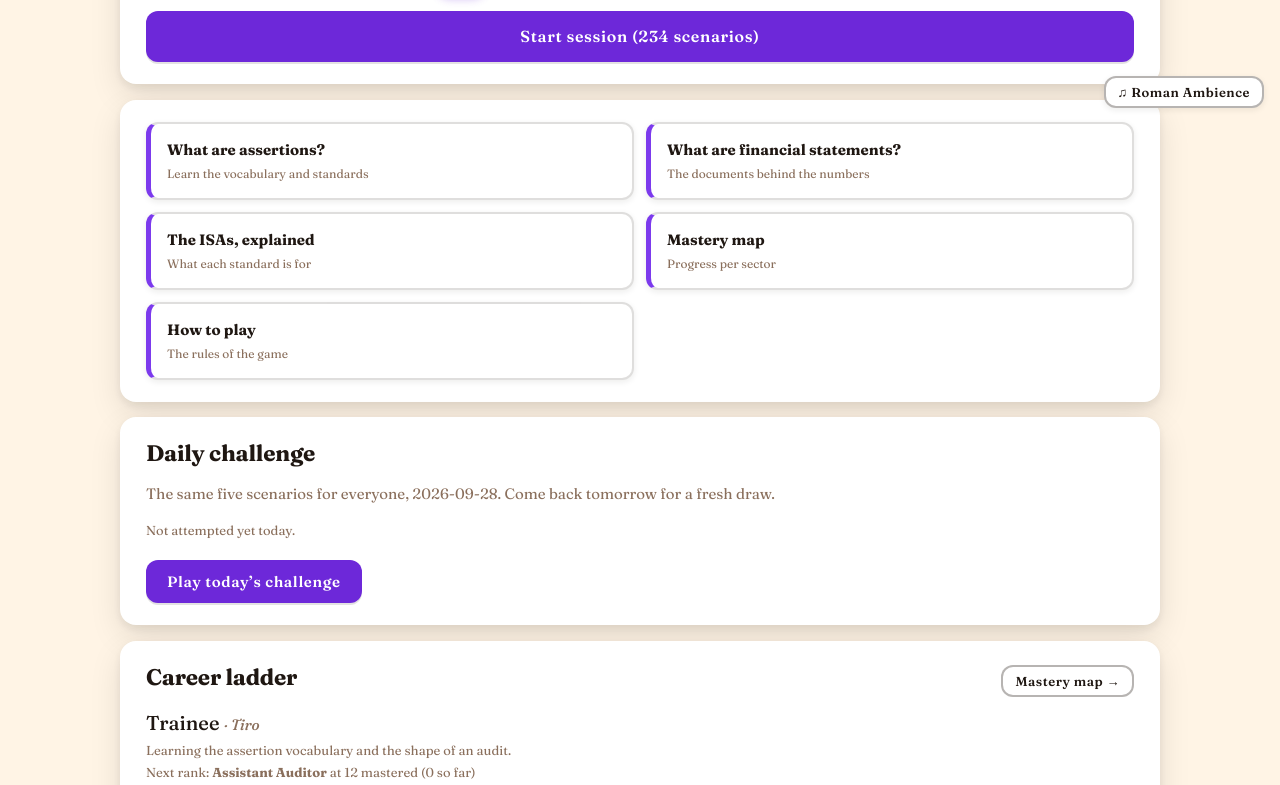
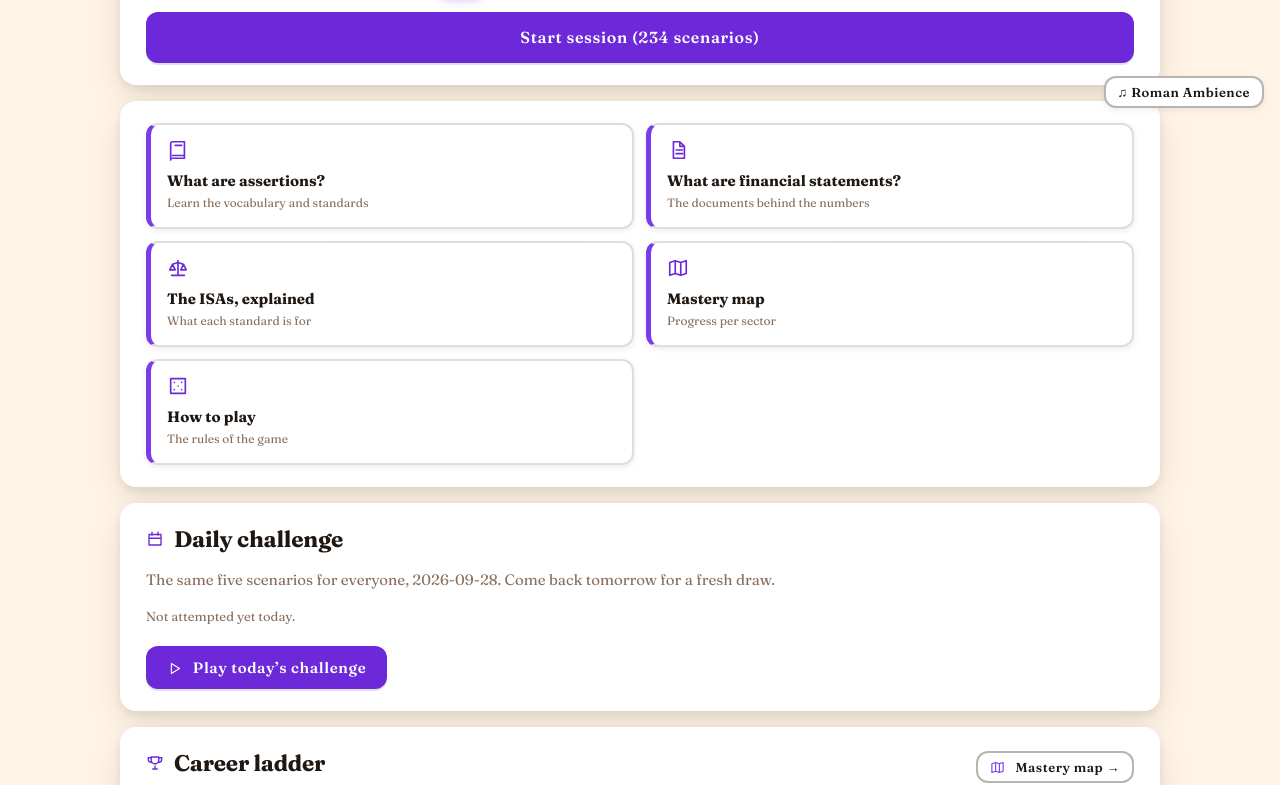
Before and after one commit to RyanTheories/assertio, a React (Vite) app: page / in a window 1280 px wide. Shown: the part 676-1461 px from the top of the page. Built offline with nearby package versions, Linux system fonts and the light colour scheme.

Commit message:
Add inline SVG icon set: home cards, HUD buttons, hints, and phase headers
Co-authored-by: RyanTheories <RyanTheories@users.noreply.github.com>

```diff
--- a/src/components/HintButton.tsx
+++ b/src/components/HintButton.tsx
@@ -1,5 +1,6 @@
 import { useState } from 'react';
 import { POINTS } from '../scoring';
+import { Icon } from './Icon';
 
 interface Props {
   onReveal: () => void;
@@ -11,12 +12,12 @@ export function HintButton({ onReveal, disabled, children }: Props) {
   const [revealed, setRevealed] = useState(false);
   return revealed ? (
     <div className="hint-box">
-      <p className="hint-title">Hint (−{POINTS.HINT_COST} pts)</p>
+      <p className="hint-title"><Icon name="bulb" size={14} /> Hint (−{POINTS.HINT_COST} pts)</p>
       <p>{children}</p>
     </div>
   ) : (
     <button className="btn btn-ghost btn-small" disabled={disabled} onClick={() => { setRevealed(true); onReveal(); }}>
-      💡 Hint (−{POINTS.HINT_COST} pts)
+      <Icon name="bulb" size={15} /> Hint (−{POINTS.HINT_COST} pts)
     </button>
   );
 }
--- /dev/null
+++ b/src/components/Icon.tsx
@@ -0,0 +1,64 @@
+interface IconProps {
+  name: IconName;
+  size?: number;
+}
+
+export type IconName =
+  | 'book'
+  | 'doc'
+  | 'scale'
+  | 'map'
+  | 'dice'
+  | 'calendar'
+  | 'brief'
+  | 'bulb'
+  | 'filter'
+  | 'alert'
+  | 'clipboard'
+  | 'check'
+  | 'x'
+  | 'flag'
+  | 'trophy'
+  | 'play'
+  | 'arrow'
+  | 'info';
+
+const PATHS: Record<IconName, string> = {
+  book: 'M4 5a2 2 0 0 1 2-2h13v18H6a2 2 0 0 0-2 2V5zm2 13h13M9 7h7',
+  doc: 'M7 3h7l5 5v13H7V3zm7 0v5h5M10 12h7M10 16h7',
+  scale: 'M12 4v16M5 20h14M12 6l-6 2 6-2 6 2-6-2M6 8l-3 6h6l-3-6zm12 0l-3 6h6l-3-6z',
+  map: 'M9 4l6 2 6-2v14l-6 2-6-2-6 2V6l6-2zm0 0v14m6-12v14',
+  dice: 'M4 4h16v16H4V4zm4 4h.01M16 8h.01M12 12h.01M8 16h.01M16 16h.01',
+  calendar: 'M4 6h16v14H4V6zm0 5h16M8 3v4m8-4v4',
+  brief: 'M4 8h16v12H4V8zm6 0V5h4v3M4 13h16',
+  bulb: 'M9 18h6M10 21h4M12 3a6 6 0 0 1 4 10c-.8.8-1 1.5-1 2.5h-6c0-1-.2-1.7-1-2.5A6 6 0 0 1 12 3z',
+  filter: 'M4 5h16l-6 7v6l-4 2v-8L4 5z',
+  alert: 'M12 4l9 16H3l9-16zm0 6v4m0 3h.01',
+  clipboard: 'M8 4h8v3H8V4zm-2 1H5v16h14V5h-1M9 11h6M9 15h6',
+  check: 'M4 12l5 5L20 6',
+  x: 'M6 6l12 12M18 6L6 18',
+  flag: 'M6 21V4h11l-2 4 2 4H6',
+  trophy: 'M7 4h10v4a5 5 0 0 1-10 0V4zm0 1H3v2a4 4 0 0 0 4 4m10-6h4v2a4 4 0 0 1-4 4M9 20h6m-3-4v4',
+  play: 'M7 4l13 8-13 8V4z',
+  arrow: 'M4 12h16m-6-6l6 6-6 6',
+  info: 'M12 3a9 9 0 1 1 0 18 9 9 0 0 1 0-18zm0 5v.01M12 11v6',
+};
+
+export function Icon({ name, size = 18 }: IconProps) {
+  return (
+    <svg
+      className={`icon icon-${name}`}
+      width={size}
+      height={size}
+      viewBox="0 0 24 24"
+      fill="none"
+      stroke="currentColor"
+      strokeWidth="1.8"
+      strokeLinecap="round"
+      strokeLinejoin="round"
+      aria-hidden="true"
+    >
+      <path d={PATHS[name]} />
+    </svg>
+  );
+}
--- a/src/screens/Home.tsx
+++ b/src/screens/Home.tsx
@@ -6,6 +6,7 @@ import { statementGroup } from '../data/validate';
 import { sectorFor, SECTOR_ORDER } from '../sectors';
 import { rankFor, nextRank } from '../career';
 import { todayKey } from '../daily';
+import { Icon } from '../components/Icon';
 
 interface Props {
   scenarios: Scenario[];
@@ -73,7 +74,7 @@ export function Home({ scenarios, onStart, onOpenGuide, onOpenStatements, onOpen
         </p>
       </header>
       <section className="card mission">
-        <h2>Why this game was created</h2>
+        <h2><Icon name="info" /> Why this game was created</h2>
         {showWhy ? (
           <div className="howto-body">
             <p>
@@ -99,7 +100,7 @@ export function Home({ scenarios, onStart, onOpenGuide, onOpenStatements, onOpen
       </section>
 
       <section className="card setup">
-        <h2>New session</h2>
+        <h2><Icon name="play" /> New session</h2>
         <div className="field">
           <label>Difficulty</label>
           <div className="chip-row">
@@ -153,22 +154,27 @@ export function Home({ scenarios, onStart, onOpenGuide, onOpenStatements, onOpen
       <section className="card howto">
         <div className="box-grid">
           <button className="box-link" onClick={onOpenGuide}>
+            <Icon name="book" size={22} />
             <span className="box-title">What are assertions?</span>
             <span className="box-sub">Learn the vocabulary and standards</span>
           </button>
           <button className="box-link" onClick={onOpenStatements}>
+            <Icon name="doc" size={22} />
             <span className="box-title">What are financial statements?</span>
             <span className="box-sub">The documents behind the numbers</span>
           </button>
           <button className="box-link" onClick={onOpenIsas}>
+            <Icon name="scale" size={22} />
             <span className="box-title">The ISAs, explained</span>
             <span className="box-sub">What each standard is for</span>
           </button>
           <button className="box-link" onClick={onOpenMastery}>
+            <Icon name="map" size={22} />
             <span className="box-title">Mastery map</span>
             <span className="box-sub">Progress per sector</span>
           </button>
           <button className="box-link" onClick={() => setShowHowTo((v) => !v)} aria-expanded={showHowTo}>
+            <Icon name="dice" size={22} />
             <span className="box-title">How to play</span>
             <span className="box-sub">{showHowTo ? 'Hide the rules' : 'The rules of the game'}</span>
           </button>
@@ -205,7 +211,7 @@ export function Home({ scenarios, onStart, onOpenGuide, onOpenStatements, onOpen
       </section>
 
       <section className="card daily">
-        <h2>Daily challenge</h2>
+        <h2><Icon name="calendar" /> Daily challenge</h2>
         <p className="muted">
           The same five scenarios for everyone, {todayKey()}. Come back tomorrow for a fresh draw.
         </p>
@@ -218,14 +224,14 @@ export function Home({ scenarios, onStart, onOpenGuide, onOpenStatements, onOpen
           <p className="muted small">Not attempted yet today.</p>
         )}
         <button className="btn btn-primary" onClick={onStartDaily}>
-          Play today’s challenge
+          <Icon name="play" size={15} /> Play today’s challenge
         </button>
       </section>
       <section className="card stats">
         <div className="career-head">
-          <h2>Career ladder</h2>
+          <h2><Icon name="trophy" /> Career ladder</h2>
           <button className="btn btn-ghost btn-small" onClick={onOpenMastery}>
-            Mastery map →
+            <Icon name="map" size={15} /> Mastery map →
           </button>
         </div>
         <div className="career-rank">
--- a/src/screens/PhaseProcedures.tsx
+++ b/src/screens/PhaseProcedures.tsx
@@ -6,6 +6,7 @@ import { ASSERTION_LABELS, TAXONOMY_ORDER } from '../ui';
 import { ConceptText } from '../components/ConceptText';
 import { HintButton } from '../components/HintButton';
 import { whyProcedureTests } from '../teach';
+import { Icon } from '../components/Icon';
 
 interface ShuffledProc {
   proc: Procedure;
@@ -104,7 +105,7 @@ export function PhaseProcedures({ scenario, shuffledProcedures, answers, onAnswe
     <div className="phase phase-procedures">
       <div className="phase-head">
         <p className="eyebrow">Phase 3 of 3</p>
-        <h2>Match each procedure to the assertion(s) it tests, or flag the trap</h2>
+        <h2><Icon name="clipboard" /> Match each procedure to the assertion(s) it tests, or flag the trap</h2>
         <p className="muted">
           Some procedures look perfectly reasonable but don't validly test the risk at hand. Flag those as traps.
           Correctly flagging a trap is the highest-value action in the game.
--- a/src/screens/PhaseRelevant.tsx
+++ b/src/screens/PhaseRelevant.tsx
@@ -6,6 +6,7 @@ import { ASSERTION_LABELS, ASSERTION_SHORT, TAXONOMY_ORDER } from '../ui';
 import { statementLabel } from '../data/validate';
 import { useMemoOnce } from '../utils';
 import { HintButton } from '../components/HintButton';
+import { Icon } from '../components/Icon';
 import { whyRelevant, whyNotRelevant } from '../teach';
 
 interface Props {
@@ -71,7 +72,7 @@ export function PhaseRelevant({ scenario, selected, onChange, onSubmit, hint, on
     <div className="phase phase-relevant">
       <div className="phase-head">
         <p className="eyebrow">Phase 1 of 3</p>
-        <h2>Which assertions are relevant to this line item?</h2>
+        <h2><Icon name="filter" /> Which assertions are relevant to this line item?</h2>
         <p className="muted">
           {scenario.line_item} · {statementLabel(scenario.statement)}. Check every relevant assertion. Extras lose points.
         </p>
--- a/src/screens/PhaseRisk.tsx
+++ b/src/screens/PhaseRisk.tsx
@@ -7,6 +7,7 @@ import { statementLabel } from '../data/validate';
 import { ConceptText } from '../components/ConceptText';
 import { HintButton } from '../components/HintButton';
 import { whyNotHighRisk } from '../teach';
+import { Icon } from '../components/Icon';
 
 interface Props {
   scenario: Scenario;
@@ -65,7 +66,7 @@ export function PhaseRisk({ scenario, selected, onChange, onSubmit, hint, onHint
     <div className="phase phase-risk">
       <div className="phase-head">
         <p className="eyebrow">Phase 2 of 3</p>
-        <h2>Which relevant assertions are high risk for this client?</h2>
+        <h2><Icon name="alert" /> Which relevant assertions are high risk for this client?</h2>
         <p className="muted">
           {scenario.line_item} · {statementLabel(scenario.statement)}, judge from the engagement brief. Partial credit.
         </p>
--- a/src/screens/Round.tsx
+++ b/src/screens/Round.tsx
@@ -7,7 +7,7 @@ import { PhaseRelevant } from './PhaseRelevant';
 import { PhaseRisk } from './PhaseRisk';
 import { PhaseProcedures } from './PhaseProcedures';
 import { hintFor } from '../hints';
-import { BriefDialog } from '../components/BriefDialog';
+import { BriefDialog } from '../components/BriefDialog';import { Icon } from '../components/Icon';
 
 export type Phase = 'brief' | 'relevant' | 'risk' | 'procedures';
 const PHASE_ORDER: Phase[] = ['brief', 'relevant', 'risk', 'procedures'];
@@ -54,7 +54,7 @@ export function Round({ scenario, index, total, sessionScore, streak, onFinish,
             </span>
           )}
           <span className="score-meter">Score {sessionScore}</span>
-          <button className="btn btn-ghost btn-small" onClick={() => setShowBrief(true)}>Brief</button>
+          <button className="btn btn-ghost btn-small" onClick={() => setShowBrief(true)}><Icon name="brief" size={15} />Brief</button>
           <button className="btn btn-ghost btn-small" onClick={onEndSession}>End session</button>
         </div>
         <div className="progress-track" role="progressbar" aria-valuenow={index} aria-valuemin={0} aria-valuemax={total}>
--- a/src/styles/global.css
+++ b/src/styles/global.css
@@ -970,3 +970,20 @@ body::before, body::after { display: none; }
 }
 .a-why { order: 3; }
 .a-mark { order: 2; }
+
+/* === Icon pass === */
+.icon { flex: none; vertical-align: -3px; }
+.btn .icon { margin-right: 7px; }
+.btn-ghost .icon { color: var(--accent); }
+.btn-primary .icon { color: var(--accent-ink); }
+.btn-primary:disabled .icon { color: var(--muted); }
+.box-link { display: flex; flex-direction: column; gap: 2px; }
+.box-link .icon { color: var(--accent); margin-bottom: 6px; }
+.card h2 { display: flex; align-items: center; gap: 10px; }
+.card h2 .icon { color: var(--accent); }
+.career-head .icon { color: var(--gold, var(--accent)); }
+.hint-title { display: flex; align-items: center; gap: 6px; }
+.hint-title .icon { color: var(--gold, var(--accent)); }
+.phase-head h2 { display: flex; align-items: center; gap: 10px; flex-wrap: wrap; }
+.phase-head h2 .icon { color: var(--accent); flex: none; }
+.brief-dialog .btn .icon, .brief-card .btn .icon { margin-right: 7px; }
```
